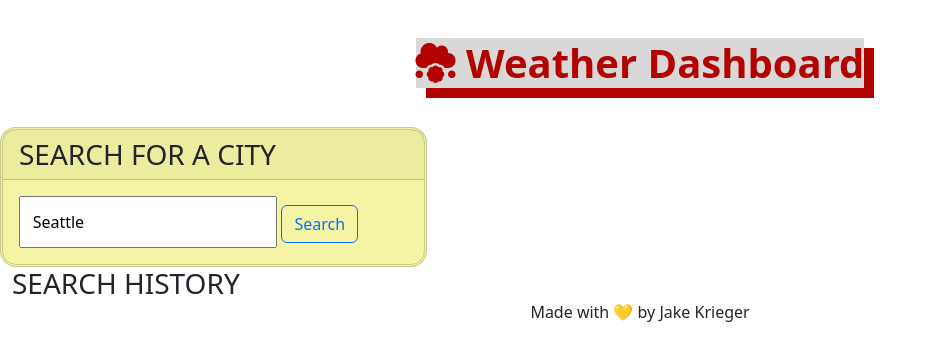
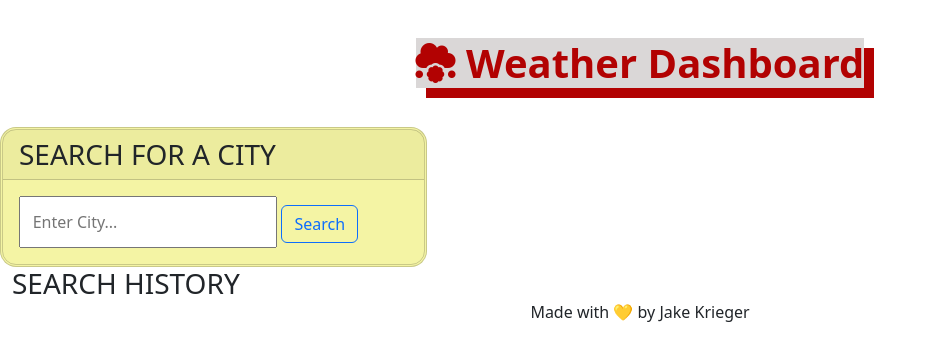
Before and after one commit to jkrieger6/Weather-Dashboard, a plain HTML site: page index.html in a window 1280 px wide. Shown: the whole page, without its empty margins (0-937 px from the left). Drawn offline with nearby package versions, Linux system fonts and the light colour scheme.

Commit message:
removed placeholder value

```diff
--- a/index.html
+++ b/index.html
@@ -21,7 +21,7 @@
           <div class="card">
             <h3 class="card-header text-uppercase">Search for a city</h3>
             <div id="user-form" class="card-body">
-              <input type="text" id="userInput" placeholder="Enter City..." value="Seattle"/>
+              <input type="text" id="userInput" placeholder="Enter City..."/>
               <button class="btn btn-outline-primary" id="searchBtn">Search</button>
             </div>
           </div>
```
